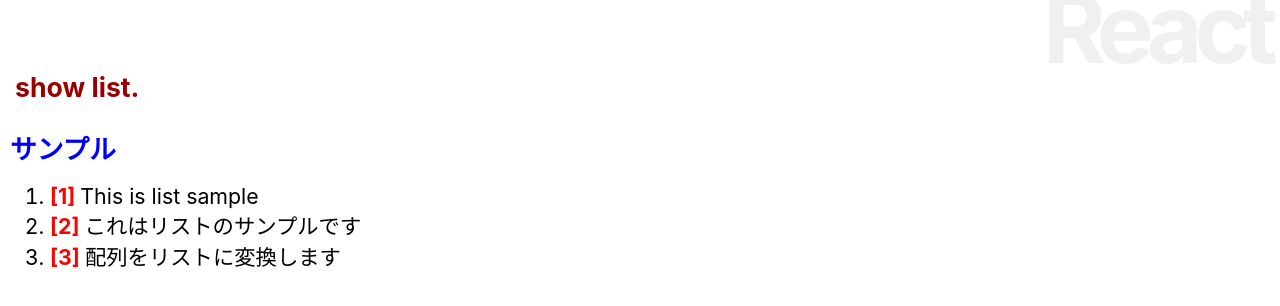
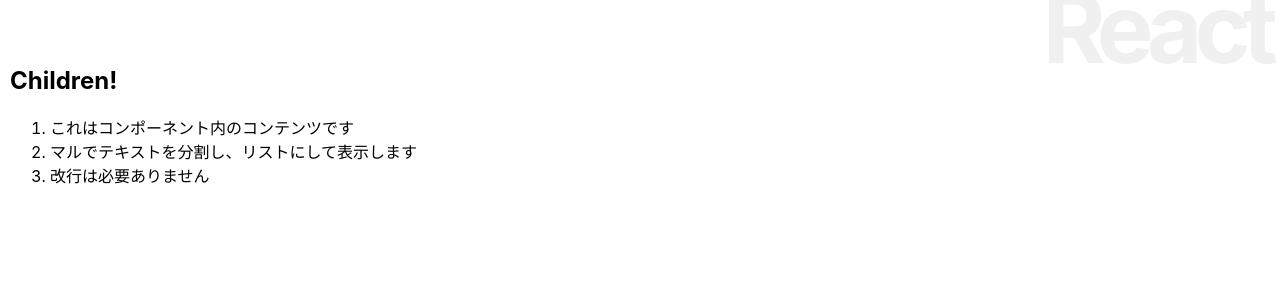
Before and after one commit to koharakouki/react_practice, a React (Create React App) app in the folder re-react/: page / in a window 1280 px wide. Shown: the top 306 px of the page. Built offline with nearby package versions, Linux system fonts and the light colour scheme.

Commit message:
子エレメント

```diff
--- a/re-react/src/App.js
+++ b/re-react/src/App.js
@@ -1,85 +1,80 @@
 import React, { Component } from 'react';
+import Rect from './Rect';
 import './App.css';
-import Rect from './Rect';
 
 class App extends Component {
-  data = [
-    "This is list sample",
-    "これはリストのサンプルです",
-    "配列をリストに変換します"
-  ];
+  input = '';
 
   msgStyle = {
     fontSize: "20pt",
     color: "#900",
     margin: "20px 0px",
-    padding: "5px",
+    padding: "5px"
   }
 
   constructor(props){
     super(props);
     this.state = {
-      list: this.data
+      message: 'type your name:'
     };
+    this.doChange = this.doChange.bind(this);
+    this.doSubmit = this.doSubmit.bind(this);
+  }
+
+  doChange(event){
+    this.input = event.target.value
+  }
+
+  doSubmit(event){
+    this.setState({
+      message: 'Hello, ' + this.input + '!'
+    });
+    event.preventDefault();
   }
 
   render(){
     return(
       <div>
         <h1>React</h1>
-        <h2 style={this.msgStyle}>show list.</h2>
-        <List title="サンプル" data={this.data} />
+        <Message title="Children!">
+          これはコンポーネント内のコンテンツです。
+          マルでテキストを分割し、リストにして表示します。
+          改行は必要ありません。
+        </Message>
       </div>
     );
   }
 }
 
-
-class List extends Component {
-  number = 1;
-
-  title = {
-    fontSize: "20pt",
-    fontWeight: "bold",
-    color: "blue"
-  };
+class Message extends Component {
+  li = {
+    fontSize: "16t",
+    color: "#06",
+    margin: "0px",
+    padding: "0px"
+  }
 
   render(){
-    let data = this.props.data;
-    return(
+    let content = this.props.children;
+    let arr = content.split('。');
+    let arr2 = [];
+    for(let i = 0;i < arr.length;i++){
+      if(arr[i].trim() != ''){
+        arr2.push(arr[i]);
+      }
+    }
+    let list = arr2.map((value, key)=>(
+      <li style={this.li} key={key}>{value}</li>
+    ));
+    return (
       <div>
-        <p style={this.title}>{this.props.title}</p>
-        <ul>
-          {data.map((item)=>
-            <Item number={this.number++} value={item} key={this.number} />
-          )}
-        </ul>
+        <h2>{this.props.title}</h2>
+        <ol>
+          {list}
+        </ol>
       </div>
     );
   }
 }
 
-class Item extends Component {
-  li = {
-    listStyleType: "squqre",
-    fontSize: "16pt",
-    color: "#06",
-    margin: "0px",
-    padding: "0px"
-  }
-  num = {
-    fontWeight: "bold",
-    color: "red"
-  }
-
-  render(){
-    return(
-      <li style={this.li}>
-        <span style={this.num}>[{this.props.number}] </span>
-        {this.props.value}
-      </li>
-    );
-  }
-}
-
 export default App;
```
